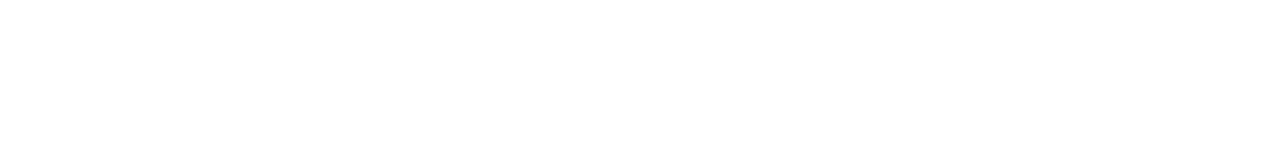
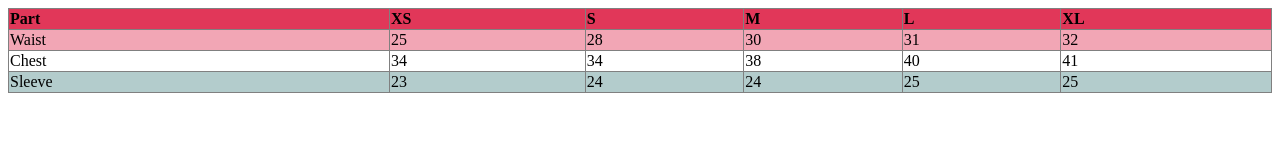
Before and after one commit to acciojob/myntra-size-chart-Tazh-nik, a website: page main.html in a window 1280 px wide. Drawn offline with Linux system fonts and the light colour scheme.

Commit message:
created a submission

```diff
--- a/main.html
+++ b/main.html
@@ -5,8 +5,63 @@
 <head>
 	<link rel="stylesheet" href="styles.css">
 </head>
+	<style>
+		table {
+		border-collapse:collapse;
+			text-align:left;
+		}
+		table th{
+			background-color:#e13759;
+		}
+		table  tr:first-child{
+			background-color:#f2a6b5
+		}
+		table  tr:nth-child(3){
+			background-color:#b3cccc
+		}
+	</style>
 
 <body>
+
+<table border="1" width="100%">
+		<thead>
+		<tr>
+			<th>Part</th>
+			<th>XS</th>
+			<th>S</th>
+			<th>M</th>
+			<th>L</th>
+			<th>XL</th>
+		</tr>
+			</thead>
+	<tbody>
+		<tr>
+			<td>Waist</td>
+			<td>25</td>
+			<td>28</td>
+			<td>30</td>
+			<td>31</td>
+			<td>32</td>
+		</tr>
+		<tr>
+			<td>Chest</td>
+			<td>34</td>
+			<td>34</td>
+			<td>38</td>
+			<td>40</td>
+			<td>41</td>
+		</tr>
+		<tr>
+			<td>Sleeve</td>
+			<td>23</td>
+			<td>24</td>
+			<td>24</td>
+			<td>25</td>
+			<td>25</td>
+		</tr>
+		</tbody>
+
+	</table>
 	<!-- the entire body must be written by student -->
     <script type="text/javascript" src="./script.js">
 </script>
```
